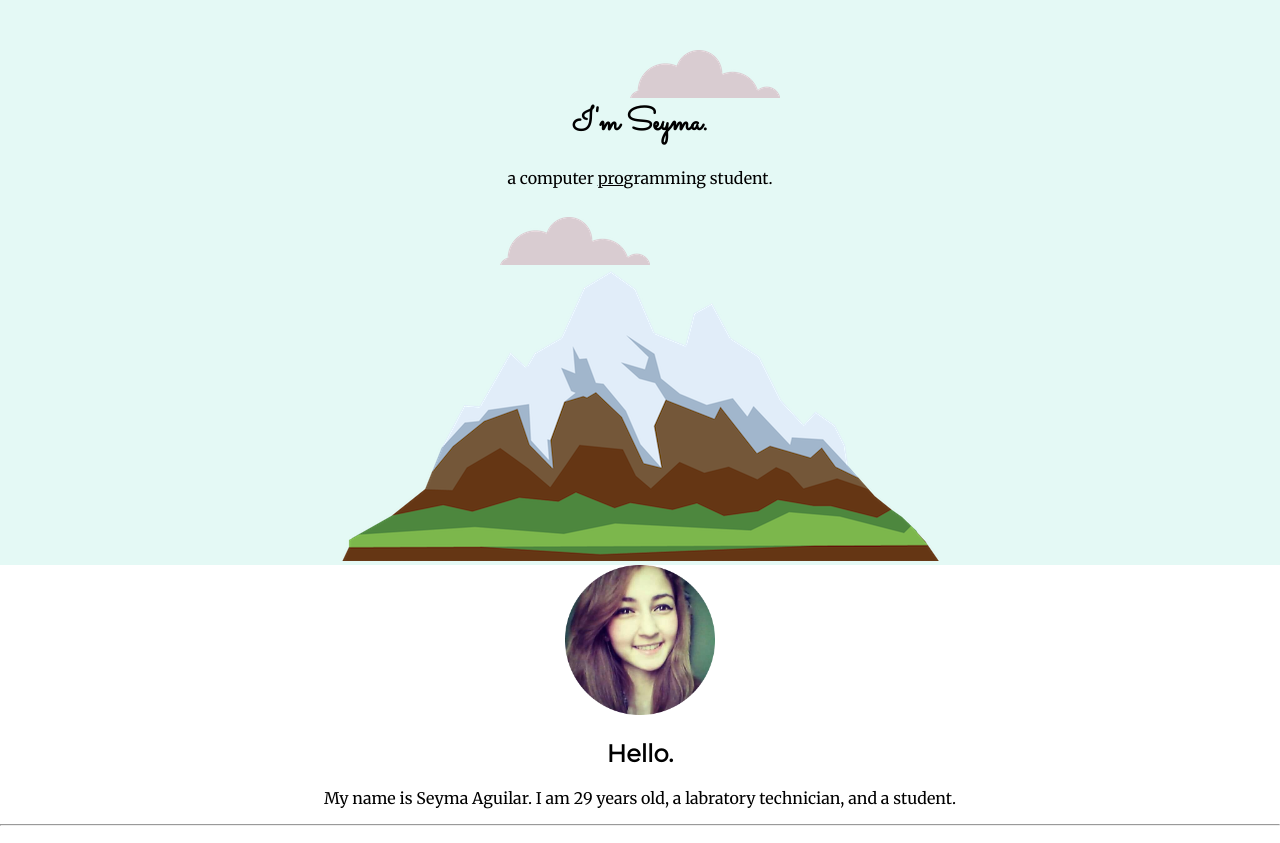
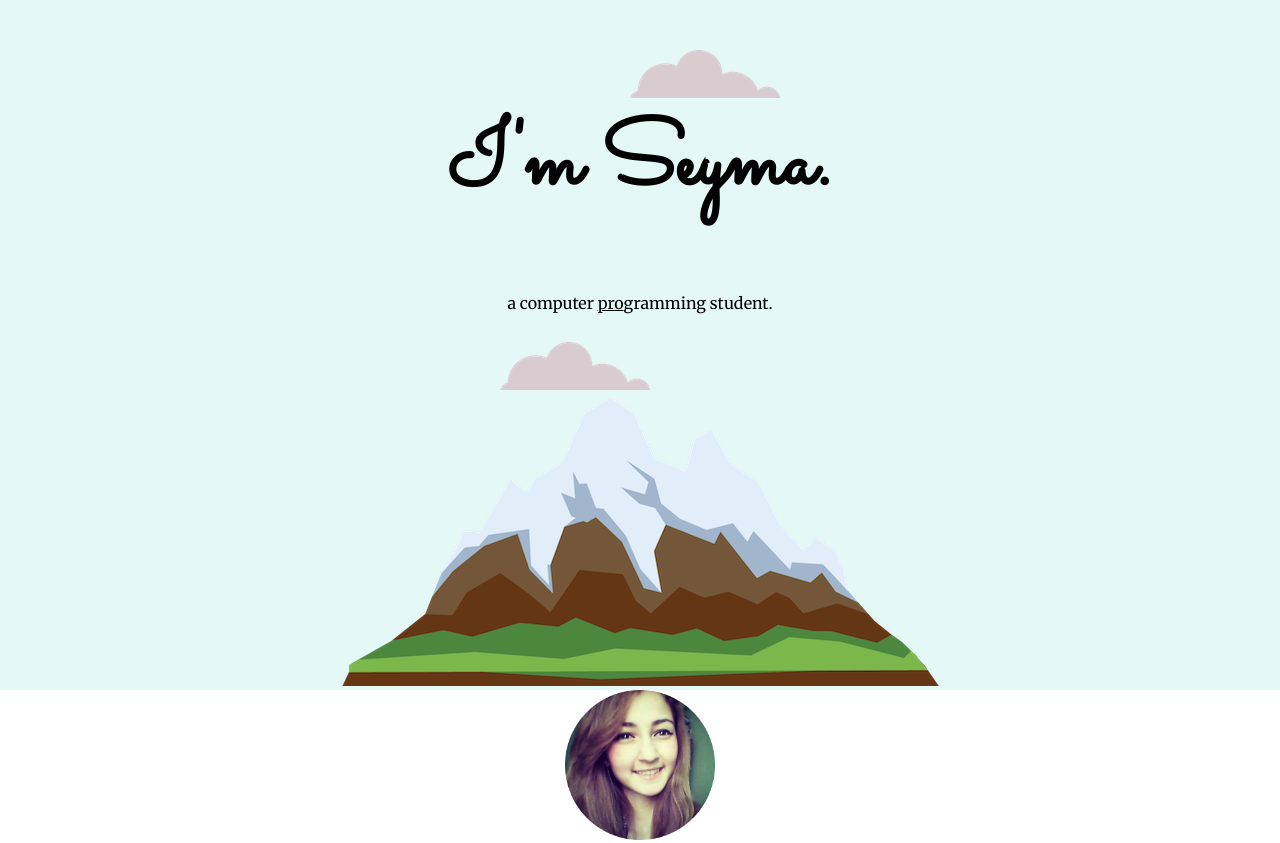
Before and after one commit to SeymaOA/my-first-website, a plain HTML site: page index.html in a window 1280 px wide. Shown: the top 843 px of the page. Drawn offline with Linux system fonts and the light colour scheme.

Commit message:
Update styles.css

```diff
--- a/css/styles.css
+++ b/css/styles.css
@@ -5,6 +5,7 @@ body {
 }
 
 h1{
+  font-size: 565%;
   margin-top: 0;
 font-family: 'Sacramento', cursive;
 }
```
